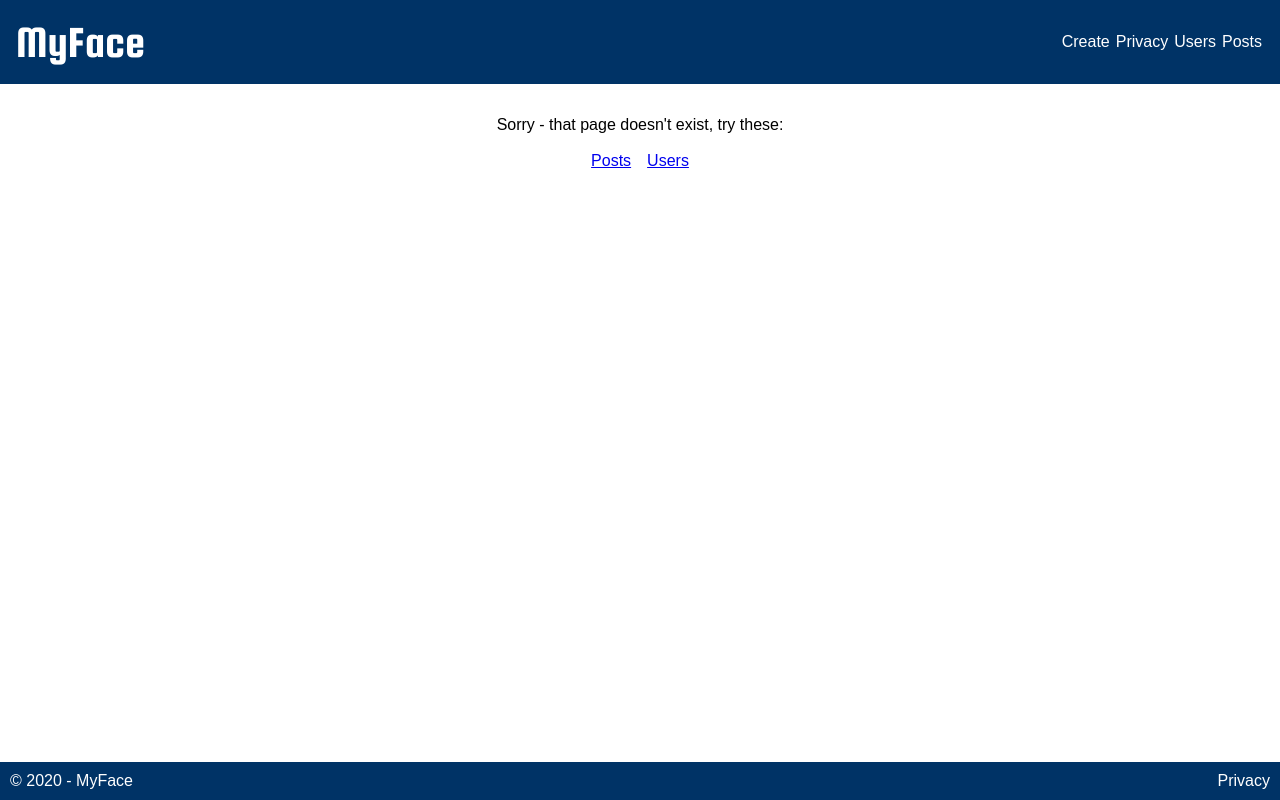
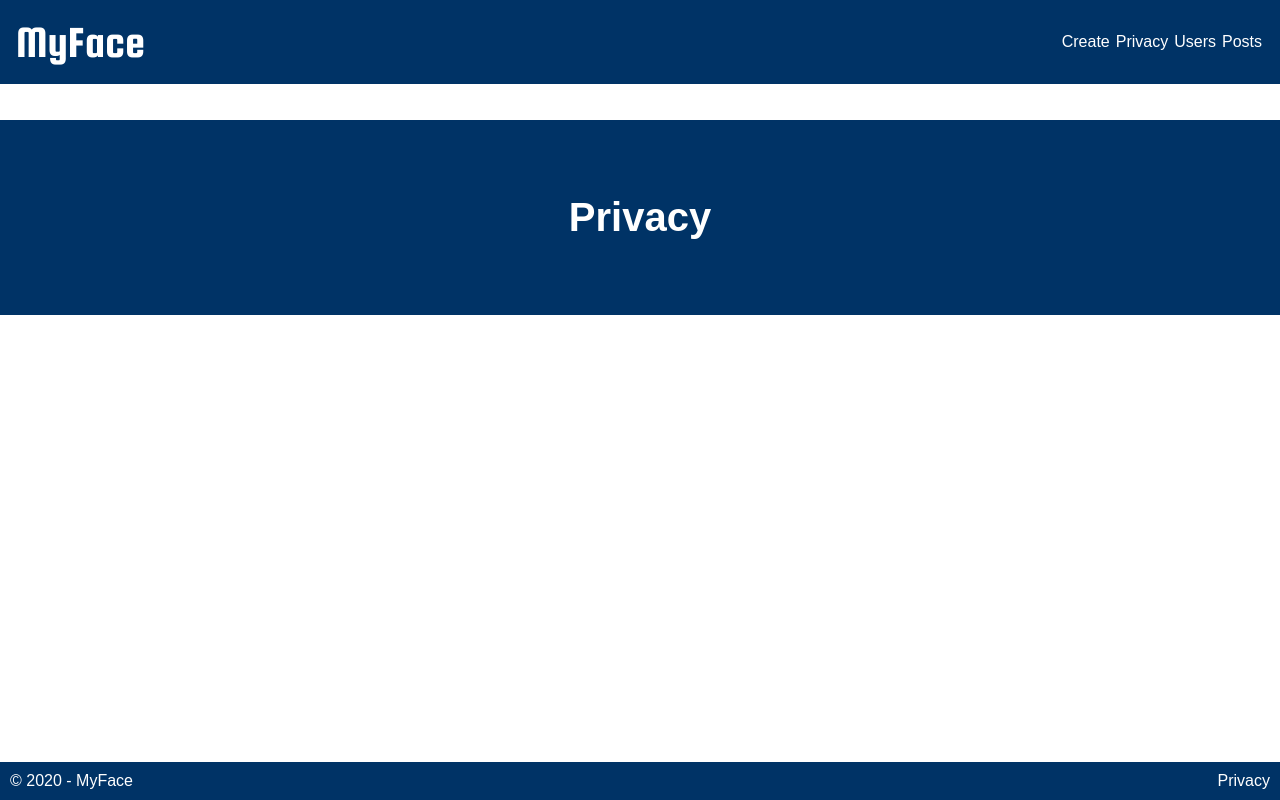
Before and after one commit to JamBai2812/myface-react, a React (Create React App) app: page /privacy in a window 1280 px wide. Built offline with nearby package versions, Linux system fonts and the light colour scheme.

Commit message:
Created Privacy Page and added footer link

```diff
--- a/src/App.js
+++ b/src/App.js
@@ -8,30 +8,33 @@ import {NavBar} from "./Components/NavBar";
 import {IncorrectPath} from "./Components/IncorrectPath";
 import {UsersPage} from "./Components/UsersPage";
 import {CreatePostPage} from "./Components/CreatePostPage";
+import {PrivacyPage} from "./Components/PrivacyPage";
 
 function App() {
     return (
         <Router>
             <NavBar/>
 
-
             <Switch>
                 <Route path="/posts">
                     <PostPage/>
                 </Route>
+
                 <Route path="/users">
                     <UsersPage/>
                 </Route>
+
                 <Route path="/create">
                     <CreatePostPage/>
                 </Route>
+
+                <Route path="/privacy">
+                    <PrivacyPage/>
+                </Route>
+
                 <Route path="">
                     <IncorrectPath/>
                 </Route>
-
-
-
-
             </Switch>
 
 
--- a/src/Components/Footer.js
+++ b/src/Components/Footer.js
@@ -1,11 +1,11 @@
 import React from "react";
+import {Link} from "react-router-dom";
 
 function Footer() {
     return (
         <footer className="container">
             <div >
-                &copy; 2020 - MyFace <a className="footerLink" asp-area="" asp-controller="Home"
-                                        asp-action="Privacy">Privacy</a>
+                &copy; 2020 - MyFace <Link className="footerLink" to="Privacy">Privacy</Link>
             </div>
         </footer>
     );
--- /dev/null
+++ b/src/Components/PrivacyPage.js
@@ -0,0 +1,11 @@
+import React from "react";
+
+function PrivacyPage() {
+    return (
+        <div>
+            <h1>Privacy</h1>
+        </div>
+    );
+}
+
+export {PrivacyPage};
```
